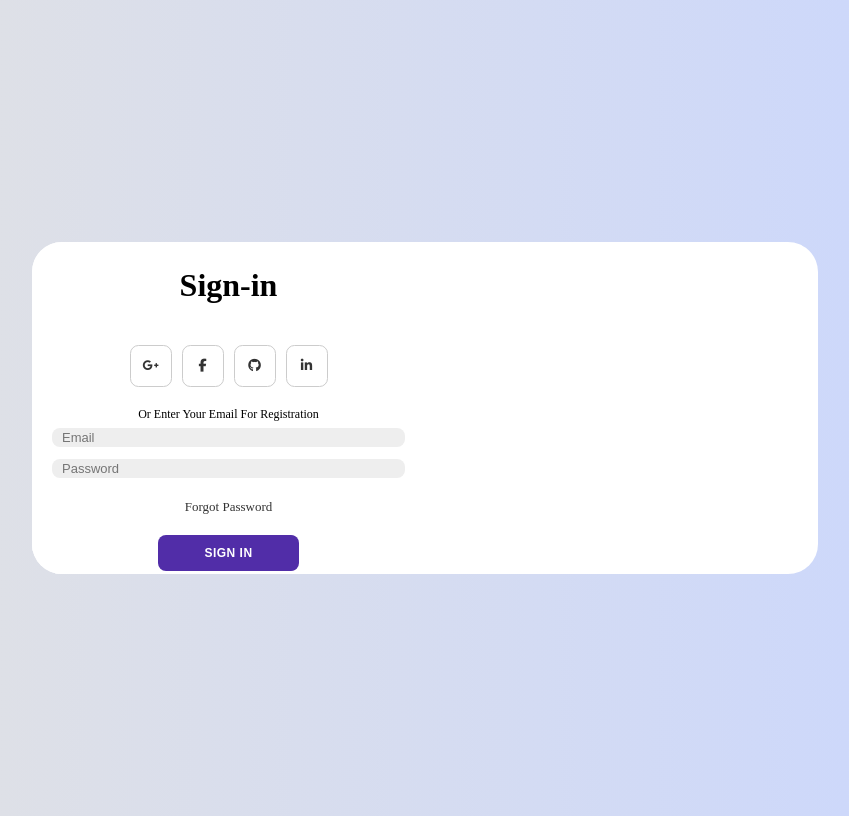
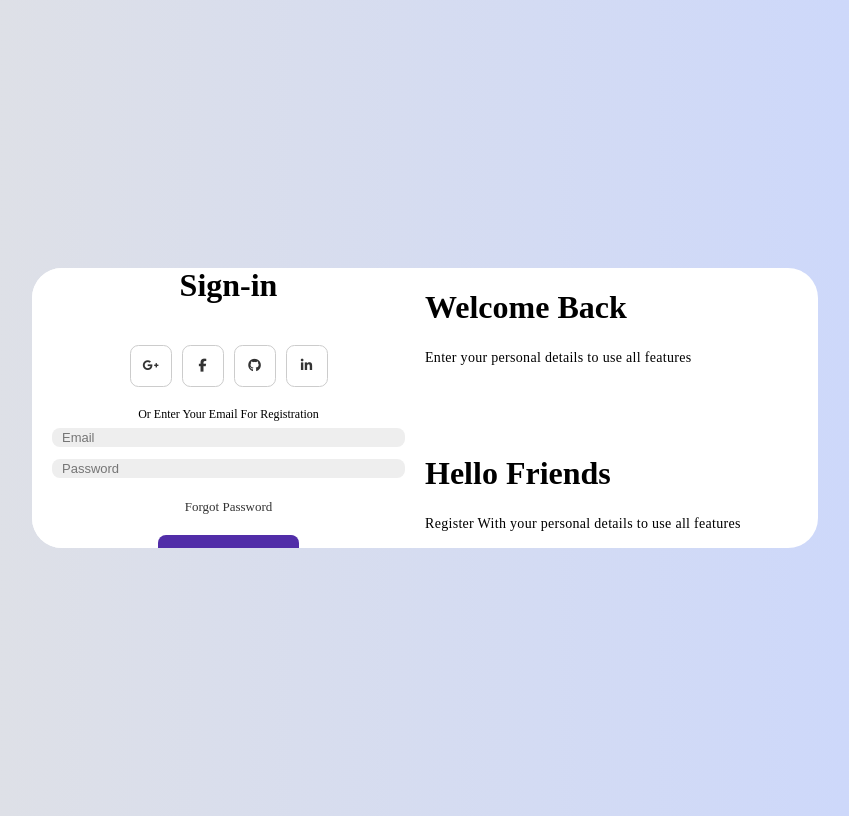
Before and after one commit to alihumzahdhillon1122/Dhillon-s_Web_Development_rep, a plain HTML site: page my_ 1st_website.html/index.html in a window 1280 px wide. Shown: the whole page, without its empty margins (215-1064 px from the left). Drawn offline with Linux system fonts and the light colour scheme.

Commit message:
my website management

```diff
--- a/my_ 1st_website.html/style.css
+++ b/my_ 1st_website.html/style.css
@@ -142,7 +142,9 @@ body{
 
 }
 .toggle-container{
-
+    position: absolute;
+    top: 0;
+    left: 50%;
 }
 
 
```
